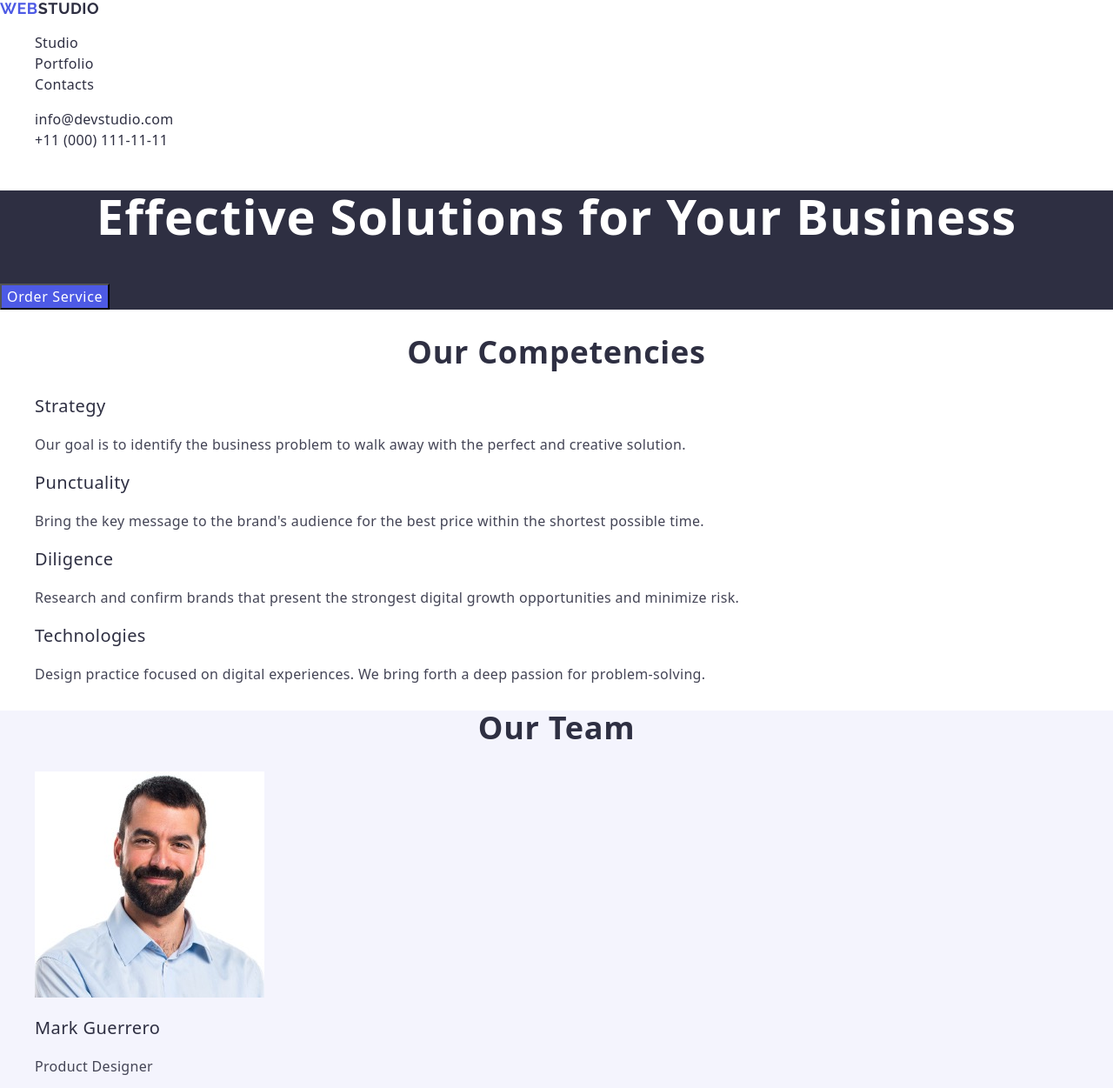
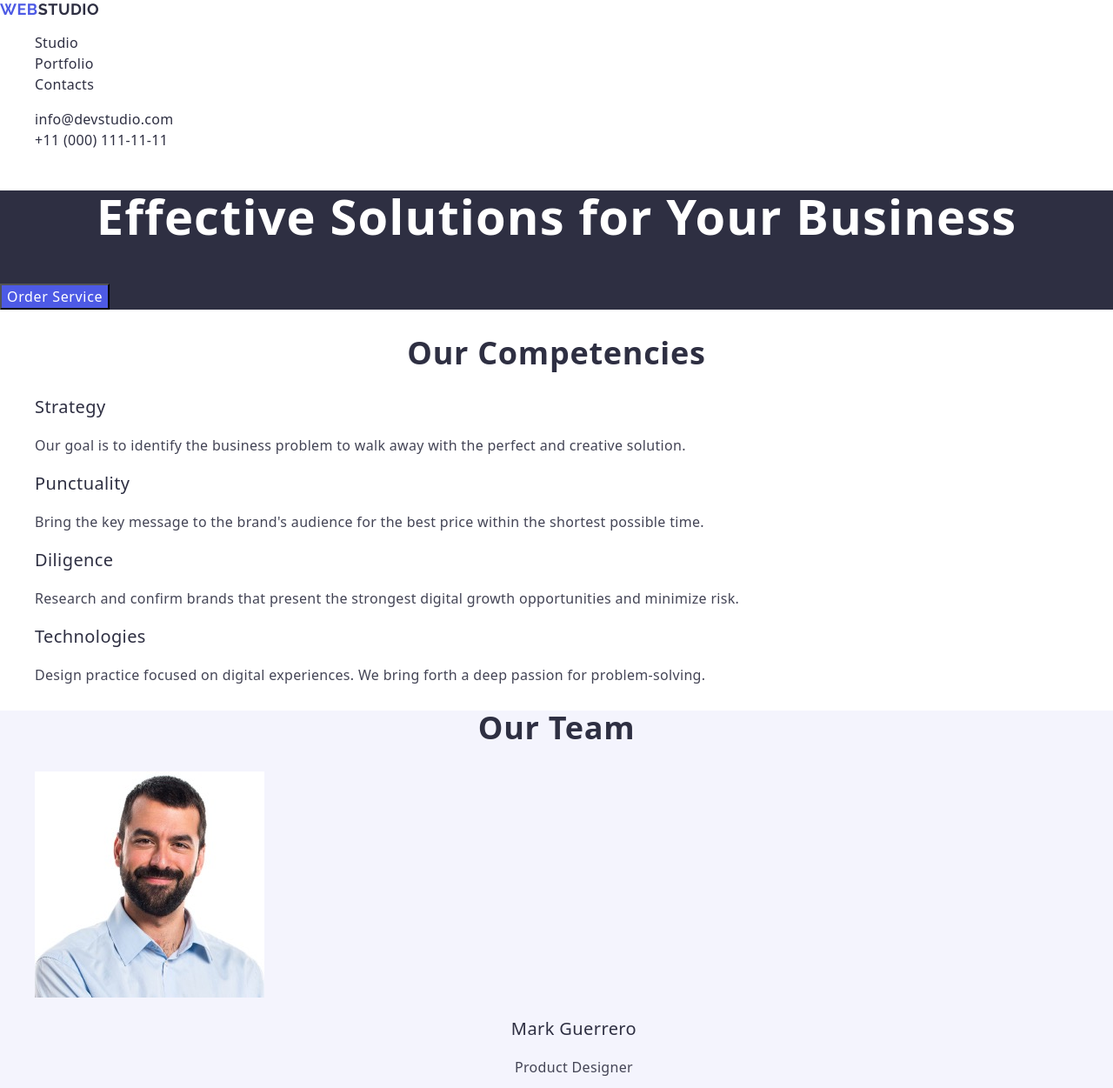
Before and after one commit to MykhailoVobolis/goit-markup-hw-02, a plain HTML site: page index.html in a window 1280 px wide. Shown: the top 1251 px of the page at 87% size. Drawn offline with nearby package versions, Linux system fonts and the light colour scheme.

Commit message:
ДЗ v 1.1

```diff
--- a/css/styles.css
+++ b/css/styles.css
@@ -16,6 +16,7 @@ a{
 .logo{
         font-family: Raleway;
         font-size: 18px;
+        line-height: 1.166;
         letter-spacing: 0.54px;
         text-transform: uppercase;
 }
@@ -82,7 +83,6 @@ h2{
     font-weight: 700;
     line-height: 1.111;
     letter-spacing: 0.72px;
-    text-transform: capitalize;
 }
 
 .our-competencies h3{
@@ -109,6 +109,7 @@ color: #434455;
     font-weight: 500;
     line-height: 1.2;
         letter-spacing: 0.4px;
+        text-align: center;
 }
 
 .our-team p{
@@ -116,6 +117,7 @@ color: #434455;
         font-size: 16px;
         line-height: 1.5;
         letter-spacing: 0.32px;
+        text-align: center;
 }
 
 .our-portfolio h3{
```
